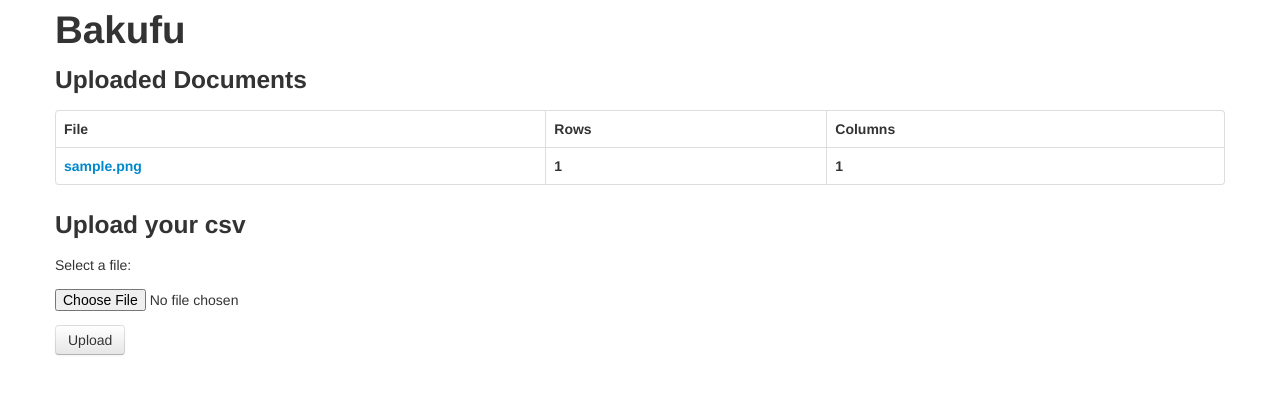
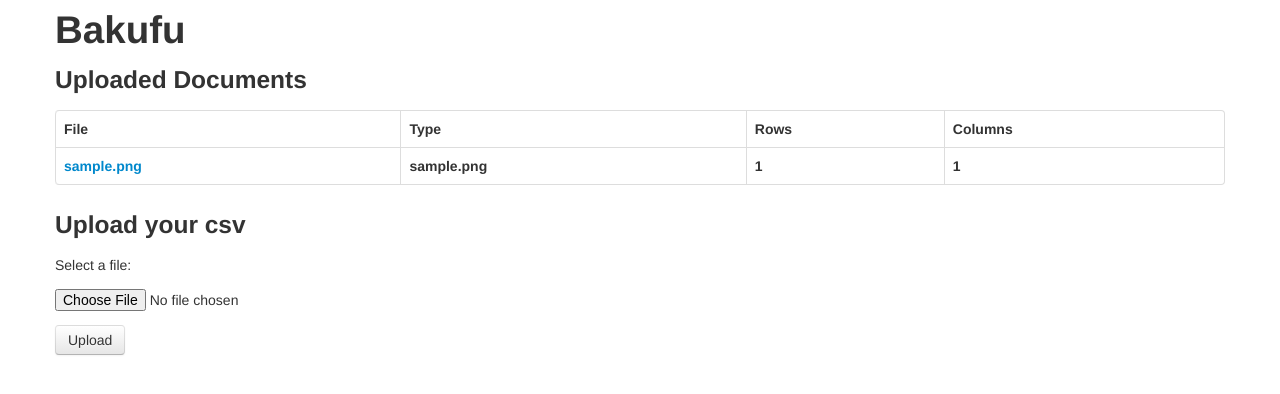
Before and after one commit to dvalcarce/shogun-bakufu, a Django app: page / in a window 1280 px wide. Shown: the top 394 px of the page. Run offline with Django 3.2, Linux system fonts and the light colour scheme; tables that the repository leaves empty hold one stand-in row (values such as "Sample post"); lists and menus that the app fills with data are empty; parts of the project's set-up code (start-up, migrations or seed data) failed here and were passed over.

Commit message:
Add filetype to Document model.
Scan MIME type of uploaded files.

```diff
--- a/pages/models.py
+++ b/pages/models.py
@@ -1,10 +1,16 @@
 import csv
+import mimetypes
 
 from django.db import models
 
 
 class Document(models.Model):
+    """
+    Document class.
+    Saves an uploaded file and its data.
+    """
     docfile = models.FileField(upload_to='csv')
+    filetype = models.CharField(max_length=20, null=True, blank=True)
     rows = models.IntegerField(null=True)
     cols = models.IntegerField(null=True)
 
@@ -17,7 +23,13 @@
         Factory method.
         Use this method for Document instantiation instead of __init__.
         """
+        # Save document
         document = Document(docfile=docfile)
+
+        # Get MIME type from document name
+        document.filetype = mimetypes.guess_type(docfile.name, strict=False)[0]
+
+        # Get number of rows and columns of the uploaded file
         try:
             csvfile = csv.reader(docfile, delimiter=',', quotechar='|')
             data = list(csvfile)
--- a/pages/views.py
+++ b/pages/views.py
@@ -20,6 +20,9 @@
 
 
 def upload(request):
+    """
+    File upload view
+    """
     # Handle file upload
     if request.method == 'POST':
         form = DocumentForm(request.POST, request.FILES)
--- a/templates/upload.html
+++ b/templates/upload.html
@@ -10,6 +10,7 @@
                 <thead>
                     <tr>
                         <th>File</th>
+                        <th>Type</th>
                         <th>Rows</th>
                         <th>Columns</th>
                     </tr>
@@ -17,6 +18,7 @@
                 {% for document in documents %}
                     <tr>
                         <th><a href="{{ document.docfile.url }}">{{ document.docfile.name }}</a></th>
+                        <th>{{ document.filetype }}</th>
                         <th>{{ document.rows }}</th>
                         <th>{{ document.cols }}</th>
                     </tr>
```
